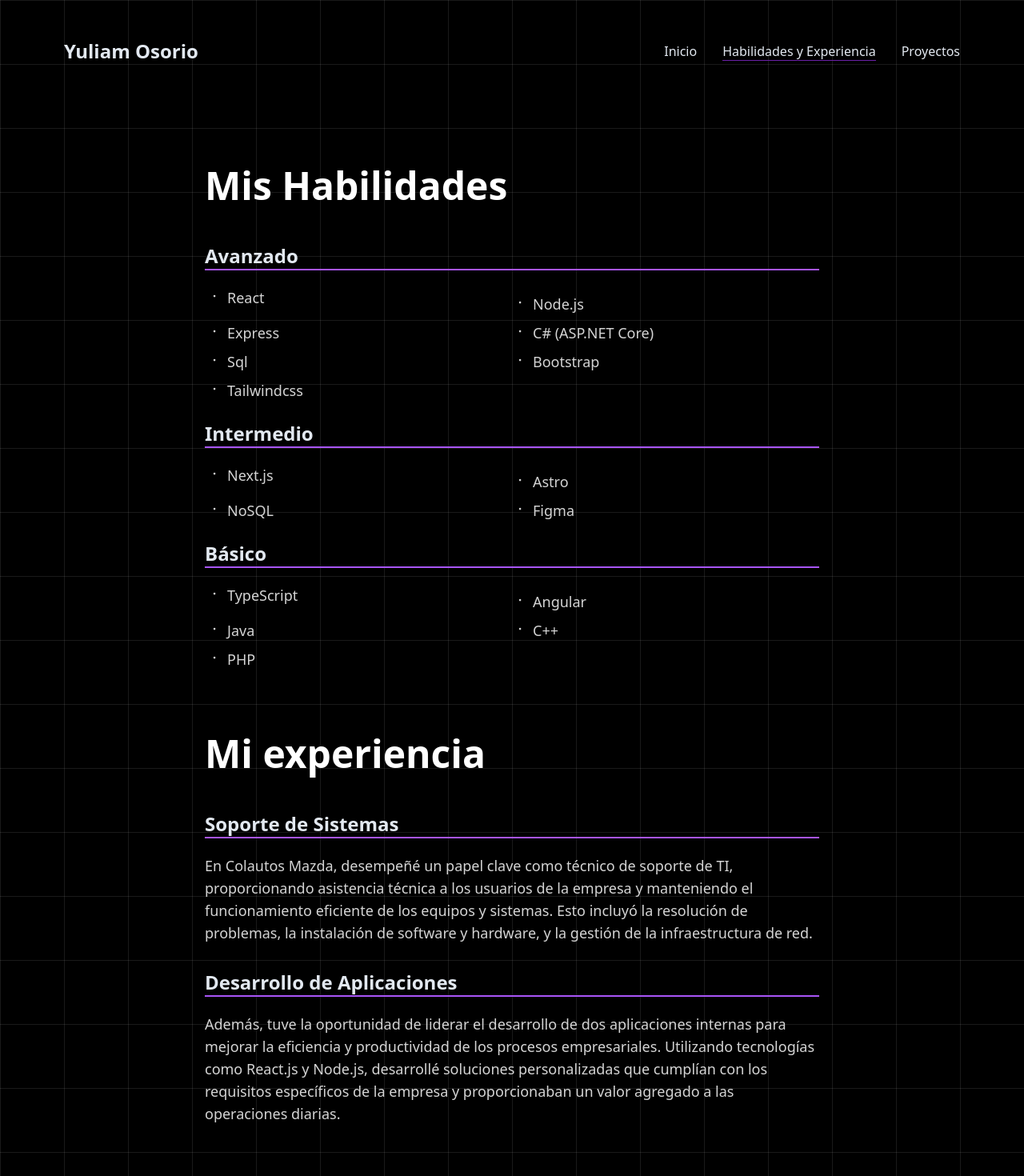
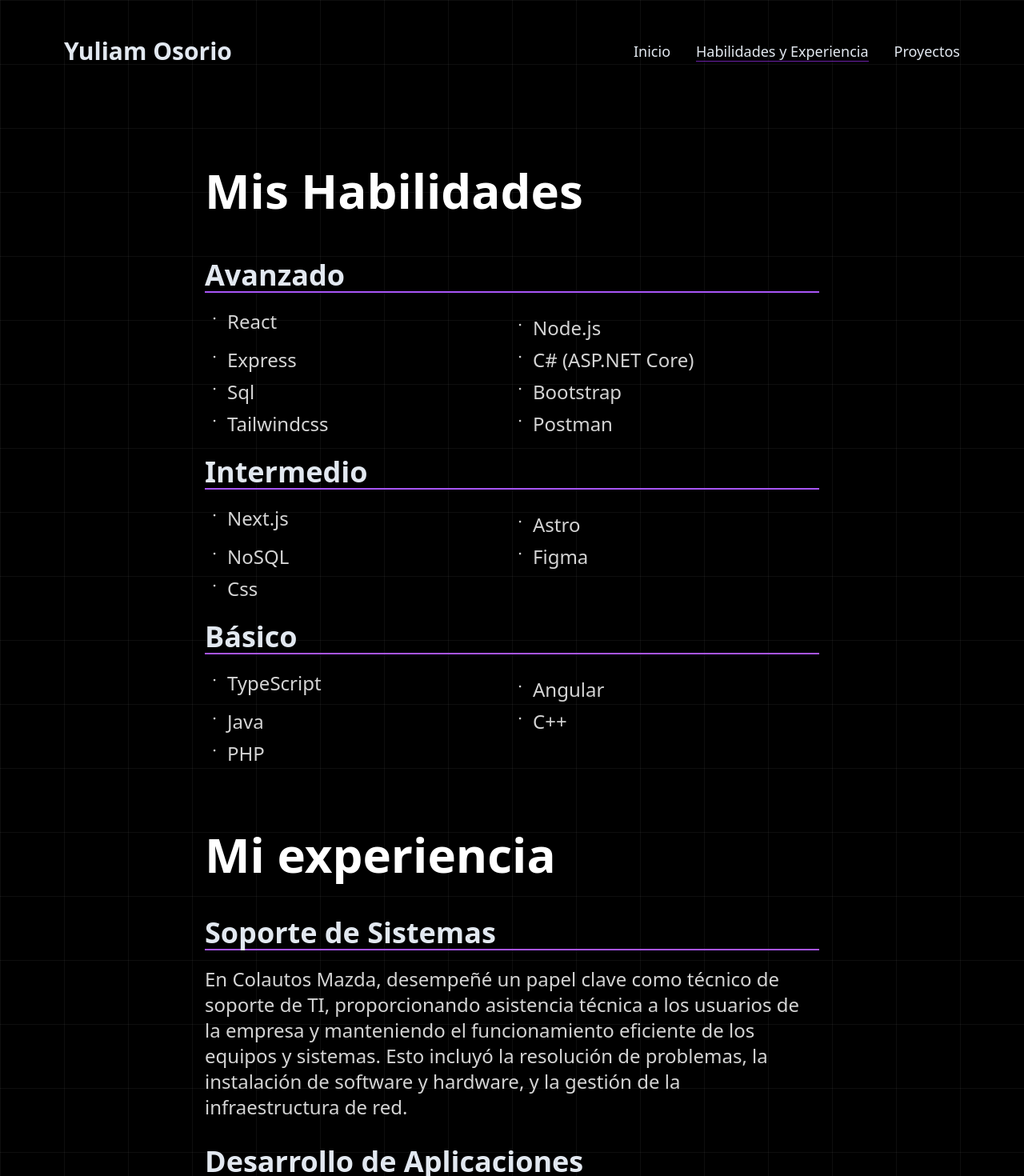
Before and after one commit to Osorio3408/Portafolio, a React (Vite) app: page /Skills in a window 1280 px wide. Shown: the top 1470 px of the page at 80% size. Built offline with nearby package versions, Linux system fonts and the light colour scheme.

Commit message:
se le quito el fixed al header del inicio y se modifico tamaños de textos

```diff
--- a/src/index.css
+++ b/src/index.css
@@ -3,21 +3,23 @@
 @tailwind utilities;
 
 .containerr {
+  background: #000000;
 
+  --gap: 5em;
+  --line: 0.9px;
+  --color: rgba(255, 255, 255, 0.137);
 
-    background: #000000;
-    --gap: 5em;
-    --line: 1px;
-    --color: rgba(255, 255, 255, 0.2);
-
-    background-image: linear-gradient(-90deg,
-            transparent calc(var(--gap) - var(--line)),
-            var(--color) calc(var(--gap) - var(--line) + 1px),
-            var(--color) var(--gap)),
-        linear-gradient(0deg,
-            transparent calc(var(--gap) - var(--line)),
-            var(--color) calc(var(--gap) - var(--line) + 1px),
-            var(--color) var(--gap));
-    background-size: var(--gap) var(--gap);
-
+  background-image: linear-gradient(
+      -90deg,
+      transparent calc(var(--gap) - var(--line)),
+      var(--color) calc(var(--gap) - var(--line) + 1px),
+      var(--color) var(--gap)
+    ),
+    linear-gradient(
+      0deg,
+      transparent calc(var(--gap) - var(--line)),
+      var(--color) calc(var(--gap) - var(--line) + 1px),
+      var(--color) var(--gap)
+    );
+  background-size: var(--gap) var(--gap);
 }
--- a/src/pages/home/Home.jsx
+++ b/src/pages/home/Home.jsx
@@ -23,7 +23,7 @@ export const Home = () => {
   };
   return (
     <section className="containerr min-h-screen  text-slate-200 flex flex-col items-center">
-      <header className="w-full h-32 max-w-4xl md:max-w-4xl xl:bg-transparent xl:max-w-6xl flex-col gap-y-4 md:mt-0 md:flex-row flex items-center justify-center md:justify-between fixed top-0 bg-transparent z-50 ">
+      <header className="w-full h-32 max-w-4xl md:max-w-4xl xl:bg-transparent xl:max-w-6xl flex-col gap-y-4 md:mt-0 md:flex-row flex items-center justify-center md:justify-between  bg-transparent z-50 ">
         <h1 className="text-2xl xl:text-3xl 2xl:text-4xl font-semibold ml-4">
           Yuliam Osorio
         </h1>
@@ -49,7 +49,7 @@ export const Home = () => {
           </li>
         </ul>
       </header>
-      <div className="max-w-2xl mt-32 lg:mt-52 2xl:mt-60 h-full w-full space-y-20 py-16 px-2 md:pt-0 md:px-0 ">
+      <div className="max-w-2xl mt-32 h-full w-full space-y-20 py-16 px-2 md:pt-0 md:px-0 ">
         <div className="hover:cursor-pointer">
           <div className="hover:cursor-default w-36 h-36 2xl:w-44 2xl:h-44 rounded-full bg-white">
             <img
@@ -59,14 +59,14 @@ export const Home = () => {
             />
           </div>
           <h2 className="text-3xl md:text-4xl 2xl:text-5xl font-bold">
-            Yuliam Andrey Osorio Puerta{" "}
+            Yuliam Andrey Osorio Puerta
           </h2>
-          <div className="flex flex-row text-md 2xl:text-2xl text-purple-300 pl-1">
+          <div className="flex flex-row text-md md:text-xl 2xl:text-2xl text-purple-300 pl-1">
             <h3>Software Developer </h3> <span className="mx-2">|</span>
             <h3>IT Support Technician</h3>
           </div>
           <div className="flex justify-between mr-5">
-            <p className="text-base 2xl:text-xl ml-1 text-gray-400">
+            <p className="text-base md:text-lg 2xl:text-xl ml-1 text-gray-400">
               yuliamandrey@hotmail.com
             </p>
             <button
--- a/src/pages/skills/Skills.jsx
+++ b/src/pages/skills/Skills.jsx
@@ -20,6 +20,8 @@ export const Skills = () => {
     { name: "Bootstrap", level: "Muy bien" },
     { name: "Tailwindcss", level: "Muy bien" },
     { name: "PHP", level: "Poco" },
+    { name: "Postman", level: "Muy bien" },
+    { name: "Css", level: "Regular" },
   ];
 
   // Filtra las habilidades por nivel
@@ -30,8 +32,10 @@ export const Skills = () => {
   return (
     <section className="containerr min-h-screen bg-neutral-950 text-slate-200 flex flex-col items-center">
       <header className="w-full h-32 max-w-4xl md:max-w-4xl  xl:max-w-6xl flex-col gap-y-4 md:mt-0 md:flex-row flex items-center justify-center md:justify-between bg-transparent z-50">
-        <h1 className="text-2xl font-semibold ml-4">Yuliam Osorio</h1>
-        <ul className="flex gap-8 mr-4">
+        <h1 className="text-2xl xl:text-3xl 2xl:text-4xl font-semibold ml-4">
+          Yuliam Osorio
+        </h1>
+        <ul className="flex gap-8 mr-4 xl:text-lg 2xl:text-xl">
           <li>
             <Link
               to={"/"}
@@ -55,15 +59,15 @@ export const Skills = () => {
       </header>
       <div className="max-w-3xl mt-0 md:mt-20 h-full w-full space-y-20 py-16 px-2 md:pt-0 md:px-0 ">
         <div className="">
-          <h2 className="text-5xl font-bold mb-12 text-white">
+          <h2 className="text-5xl xl:text-6xl font-bold mb-14 text-white">
             Mis Habilidades
           </h2>
           <div>
-            <h3 className="text-2xl font-semibold mt-6 text-slate-200">
+            <h3 className="text-2xl xl:text-4xl font-semibold mt-6 text-slate-200">
               Avanzado
             </h3>
             <hr className="to-purple-600 border border-purple-500" />
-            <ul className="text-lg text-neutral-300 pl-1 space-y-2 grid grid-cols-2 mt-5">
+            <ul className="text-lg xl:text-2xl text-neutral-300 pl-1 space-y-2 grid grid-cols-2 mt-5">
               {muyBienSkills.map((skill, index) => (
                 <li key={index} className="flex items-start">
                   <Dot size={16} className="mr-2 mt-1" />
@@ -75,11 +79,11 @@ export const Skills = () => {
             </ul>
           </div>
           <div>
-            <h3 className="text-2xl font-semibold mt-6 text-slate-200">
+            <h3 className="text-2xl xl:text-4xl font-semibold mt-6 text-slate-200">
               Intermedio
             </h3>
             <hr className="to-purple-600 border border-purple-500" />
-            <ul className="text-lg text-neutral-300 pl-1 space-y-2 grid grid-cols-2 mt-5">
+            <ul className="text-lg xl:text-2xl text-neutral-300 pl-1 space-y-2 grid grid-cols-2 mt-5">
               {regularSkills.map((skill, index) => (
                 <li key={index} className="flex items-start">
                   <Dot size={16} className="mr-2 mt-1" />
@@ -91,11 +95,11 @@ export const Skills = () => {
             </ul>
           </div>
           <div>
-            <h3 className="text-2xl font-semibold mt-6 text-slate-200">
+            <h3 className="text-2xl xl:text-4xl font-semibold mt-6 text-slate-200">
               Básico
             </h3>
             <hr className="to-purple-600 border border-purple-500" />
-            <ul className="text-lg text-neutral-300 pl-1 space-y-2 grid grid-cols-2 mt-5">
+            <ul className="text-lg xl:text-2xl text-neutral-300 pl-1 space-y-2 grid grid-cols-2 mt-5">
               {basicoSkills.map((skill, index) => (
                 <li key={index} className="flex items-start">
                   <Dot size={16} className="mr-2 mt-1" />
@@ -108,17 +112,17 @@ export const Skills = () => {
           </div>
         </div>
         <div>
-          <h2 className="text-5xl font-bold mb-12 text-white">
+          <h2 className="text-5xl xl:text-6xl font-bold mb-12 text-white">
             Mi experiencia
           </h2>
           <div className="max-w-4xl mx-auto space-y-8">
             <div>
-              <h3 className="text-2xl font-semibold mt-6 text-slate-200">
+              <h3 className="text-2xl xl:text-4xl font-semibold mt-6 text-slate-200">
                 Soporte de Sistemas
               </h3>
               <hr className="to-purple-600 border border-purple-500" />
 
-              <p className="text-lg text-neutral-300 mt-5">
+              <p className="text-lg xl:text-2xl text-neutral-300 mt-5">
                 En Colautos Mazda, desempeñé un papel clave como técnico de
                 soporte de TI, proporcionando asistencia técnica a los usuarios
                 de la empresa y manteniendo el funcionamiento eficiente de los
@@ -128,12 +132,12 @@ export const Skills = () => {
               </p>
             </div>
             <div>
-              <h3 className="text-2xl font-semibold mt-6 text-slate-200">
+              <h3 className="text-2xl xl:text-4xl font-semibold mt-6 text-slate-200">
                 Desarrollo de Aplicaciones
               </h3>
               <hr className="to-purple-600 border border-purple-500" />
 
-              <p className="text-lg text-neutral-300 mt-5">
+              <p className="text-lg xl:text-2xl text-neutral-300 mt-5">
                 Además, tuve la oportunidad de liderar el desarrollo de dos
                 aplicaciones internas para mejorar la eficiencia y productividad
                 de los procesos empresariales. Utilizando tecnologías como
```
